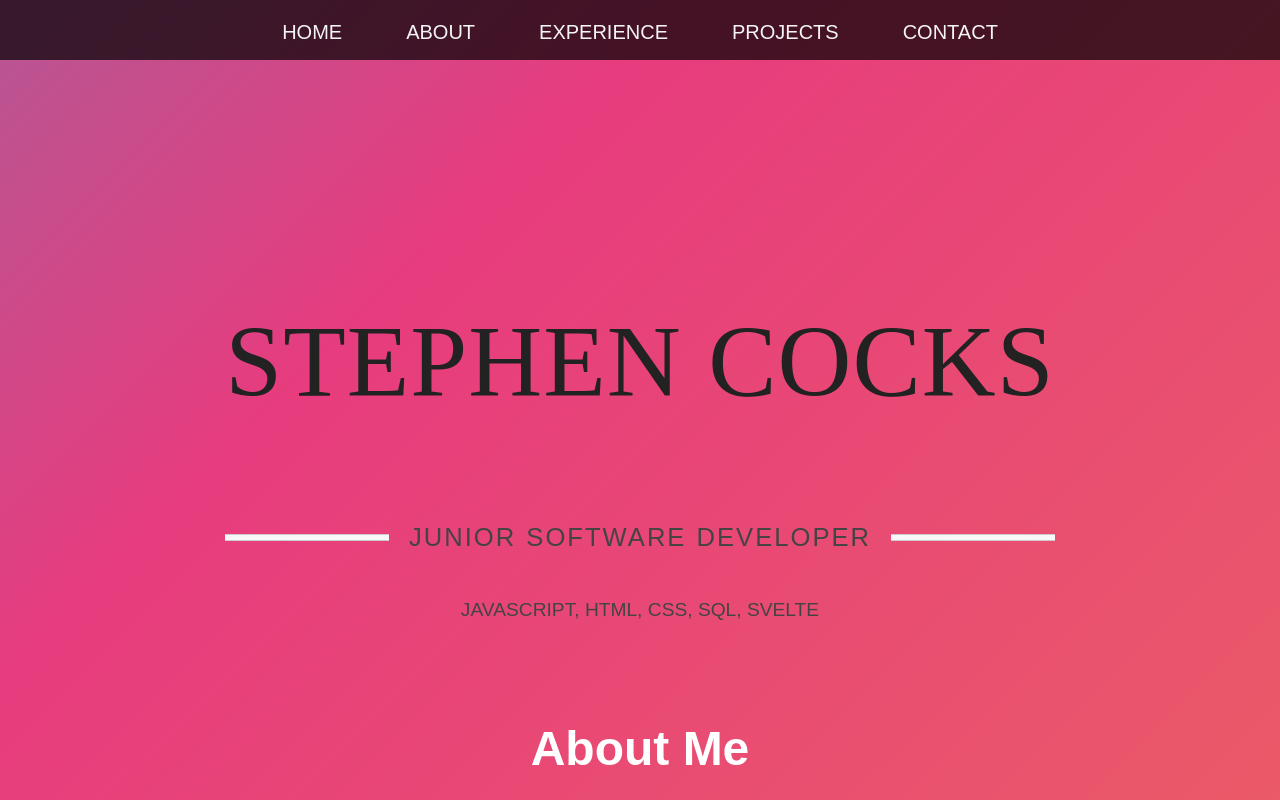
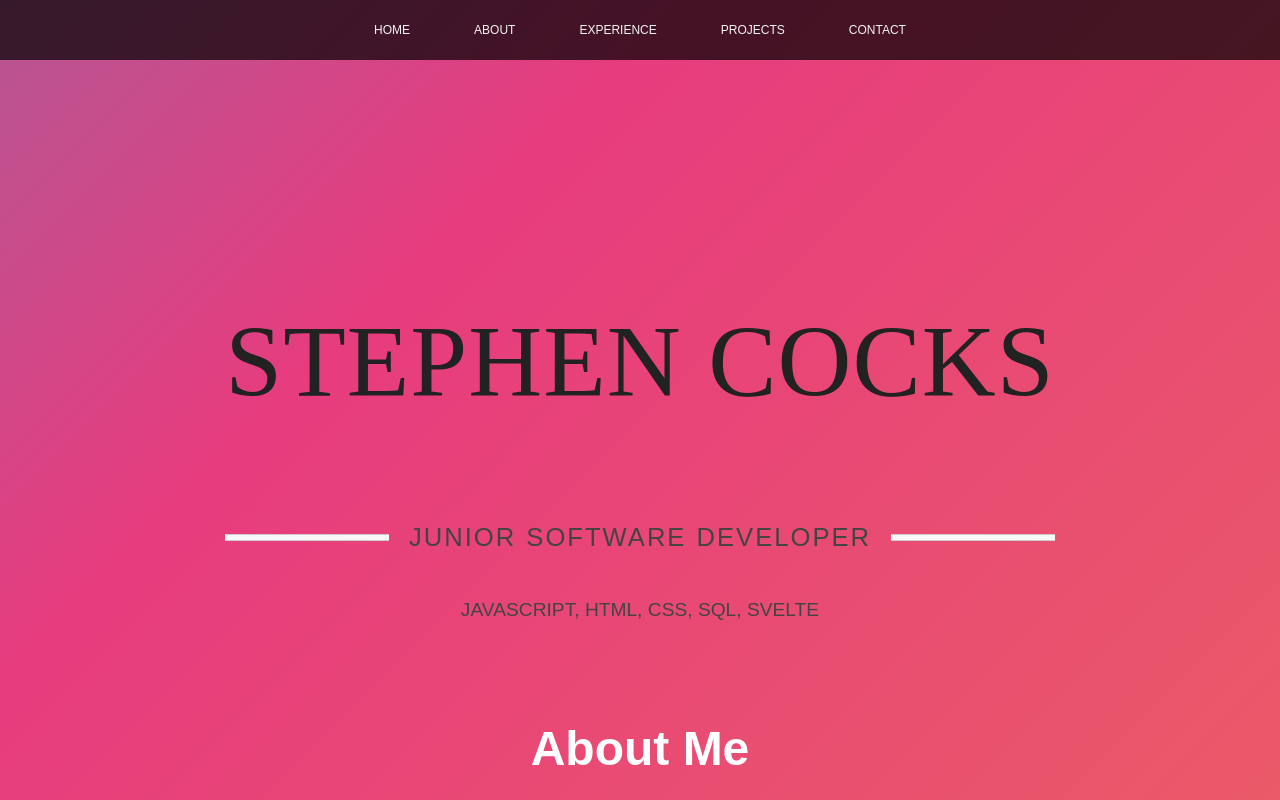
Before and after one commit to Stephen2501/Portfolio, a React (Create React App) app in the folder portfolio/: page / in a window 1280 px wide. Built offline with nearby package versions, Linux system fonts and the light colour scheme.

Commit message:
changed navbar text size

```diff
--- a/portfolio/src/App.css
+++ b/portfolio/src/App.css
@@ -108,7 +108,7 @@ body {
 	text-decoration: none;
 	text-transform: uppercase;
 	color: #f4f4f4;
-	font-size: 2.5vh;
+	font-size: 1.5vh;
 }
 
 
```
